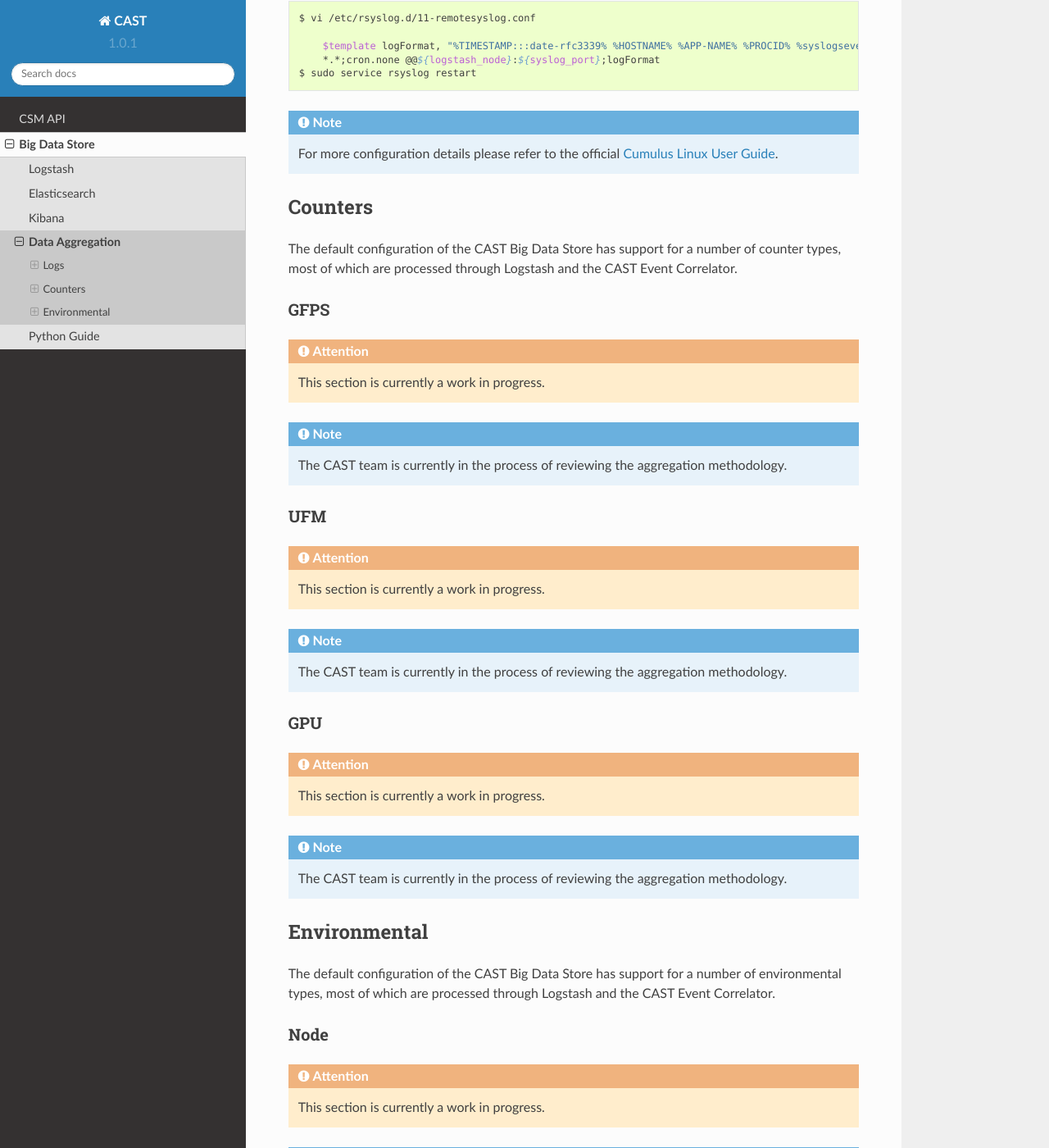
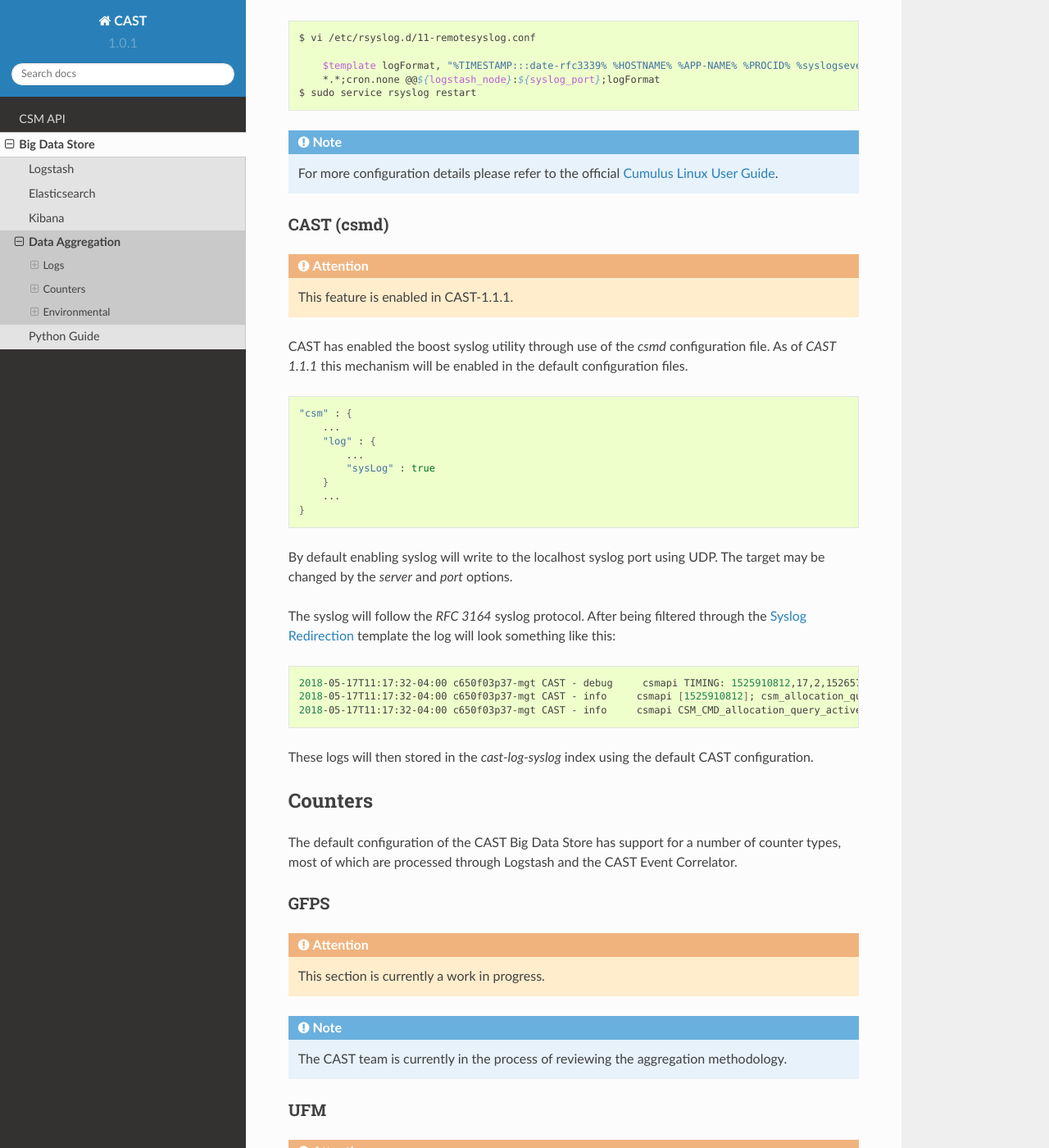
Before and after one commit to IBM/CAST, a Sphinx documentation site: the page built from docs/source/cast-big-data/data-aggregators.rst, in a window 1280 px wide and 1400 px high, scrolled down 6340 px. Shown: the whole window at 82% size. Built offline with Sphinx 7.4.7 and the Read the Docs theme 2.0.0, drawn with Linux system fonts in a browser that asks for light colours.

Commit message:
Adding CAST Big Data Documentation.

```diff
--- a/docs/source/cast-big-data/data-aggregators.rst
+++ b/docs/source/cast-big-data/data-aggregators.rst
@@ -292,6 +292,40 @@ this file will need to be modified to have the CAST syslog template:
 .. note:: For more configuration details please refer to the official `Cumulus Linux User Guide`_.
 
 
+
+CAST (csmd)
+***********
+
+.. attention:: This feature is enabled in CAST-1.1.1.
+
+CAST has enabled the boost syslog utility through use of the *csmd* configuration file.
+As of *CAST 1.1.1* this mechanism will be enabled in the default configuration files.
+
+.. code-block:: bash
+
+    "csm" : {
+        ...
+        "log" : {
+            ...
+            "sysLog" : true
+        }
+        ...
+    }
+
+By default enabling syslog will write to the localhost syslog port using UDP. The target may
+be changed by the *server* and *port* options.
+
+The syslog will follow the *RFC 3164* syslog protocol. After being filtered through the
+`Syslog Redirection`_ template the log will look something like this:
+
+.. code-block:: bash
+
+    2018-05-17T11:17:32-04:00 c650f03p37-mgt CAST - debug     csmapi TIMING: 1525910812,17,2,1526570252507364568,1526570252508039085,674517
+    2018-05-17T11:17:32-04:00 c650f03p37-mgt CAST - info     csmapi [1525910812]; csm_allocation_query_active_all end
+    2018-05-17T11:17:32-04:00 c650f03p37-mgt CAST - info     csmapi CSM_CMD_allocation_query_active_all[1525910812]; Client Recv; PID: 14921; UID:0; GID:0
+
+These logs will then stored in the *cast-log-syslog* index using the default CAST configuration.
+
 Counters
 --------
 
--- a/docs/source/cast-big-data/elasticsearch.rst
+++ b/docs/source/cast-big-data/elasticsearch.rst
@@ -184,10 +184,9 @@ The mapping for the index contains the following fields:
 | tags          | *text* | Tags containing additional metadata about the message.         |
 +---------------+--------+----------------------------------------------------------------+
 
-.. note:: Currently mmfs logs will be stored in the syslog index (due to similarity of the data mapping).
+.. note:: Currently mmfs and CAST logs will be stored in the syslog index (due to similarity of the data mapping).
 
 .. TODO: Should mmfs log inhabit the same index? The data has a 1:1 parity.
-.. TODO: Review Cumulus Swtich, not sure what the logs look like by default.
 
 cast-log-mellanox-event
 ^^^^^^^^^^^^^^^^^^^^^^^
```
